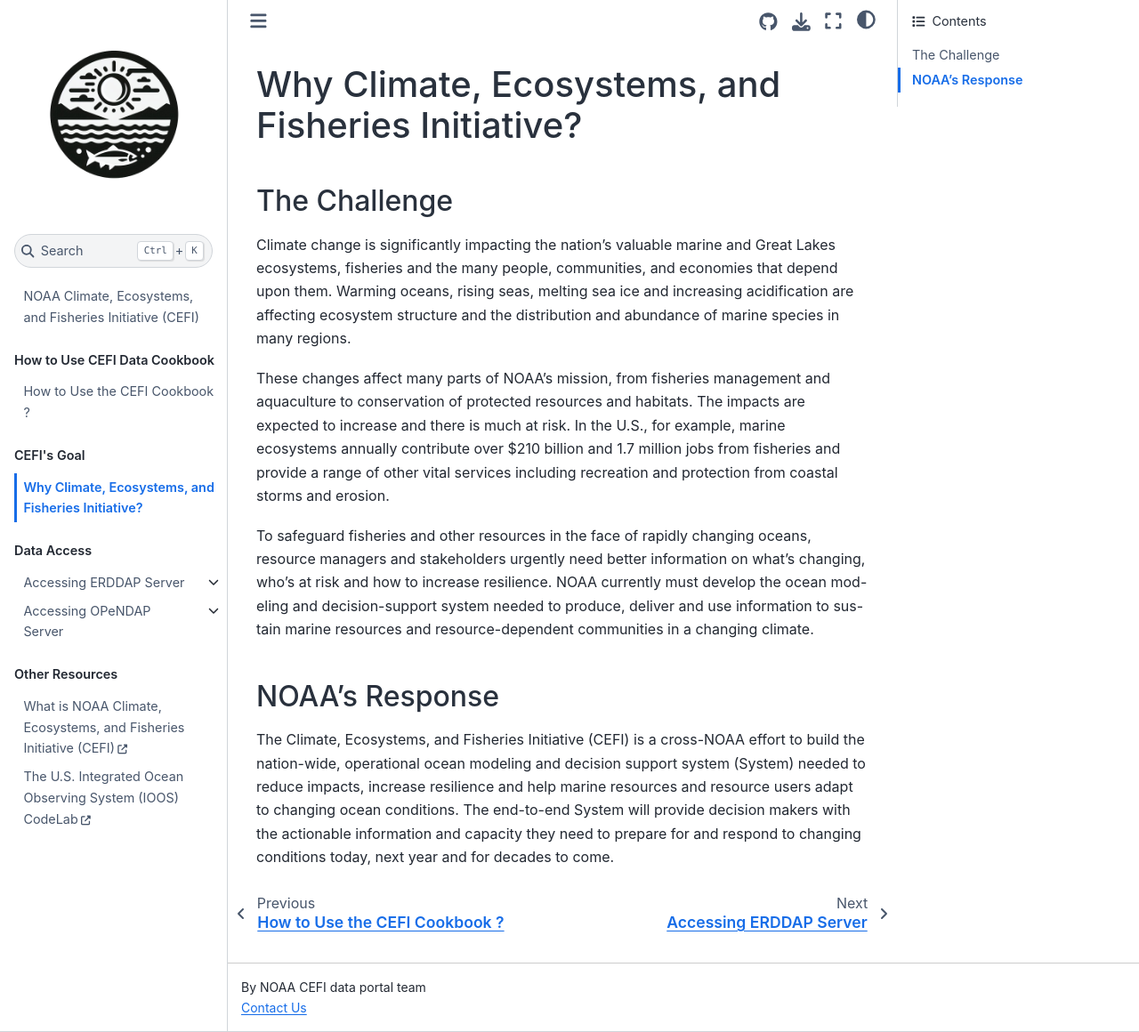
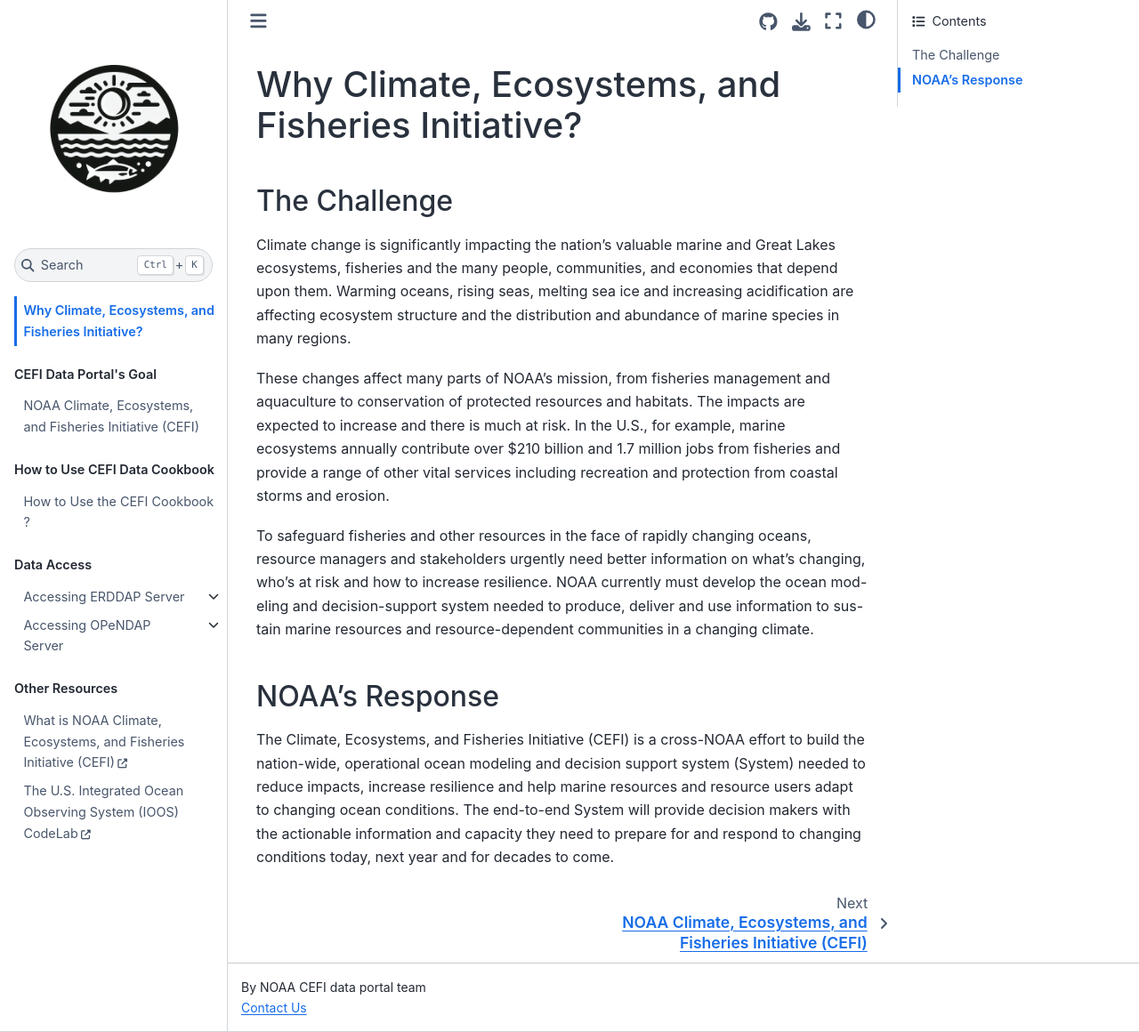
Before and after one commit to chiaweh2/cefi-cookbook, a Jupyter Book: the page built from content/cefi_goal.md, in a window 1280 px wide and 1160 px high. Shown: the whole window at 89% size. Built offline with Jupyter Book 1.0.4 settings and Sphinx 7.4.7 and the Sphinx Book theme 1.1.4, drawn with Linux system fonts in a browser that asks for light colours; pages that are not in the unit, such as notebooks, are missing from menus.

Commit message:
reorganize page order

```diff
--- a/_toc.yml
+++ b/_toc.yml
@@ -2,18 +2,18 @@
 # Learn more at https://jupyterbook.org/customize/toc.html
 
 format: jb-book
-root: content/intro.md
+root: content/cefi_goal.md
 title: NOAA CEFI Data Cookbook
 defaults:  # The defaults key will be applied to all chapters and sub-sections
   titlesonly: True
 parts:
+  - caption: CEFI Data Portal's Goal
+    chapters:
+    - file: content/intro.md
+
   - caption: How to Use CEFI Data Cookbook
     chapters:
     - file: content/how_to_use.md
-
-  - caption: CEFI's Goal
-    chapters:
-    - file: content/cefi_goal.md
 
   - caption: Data Access
     chapters:
```
